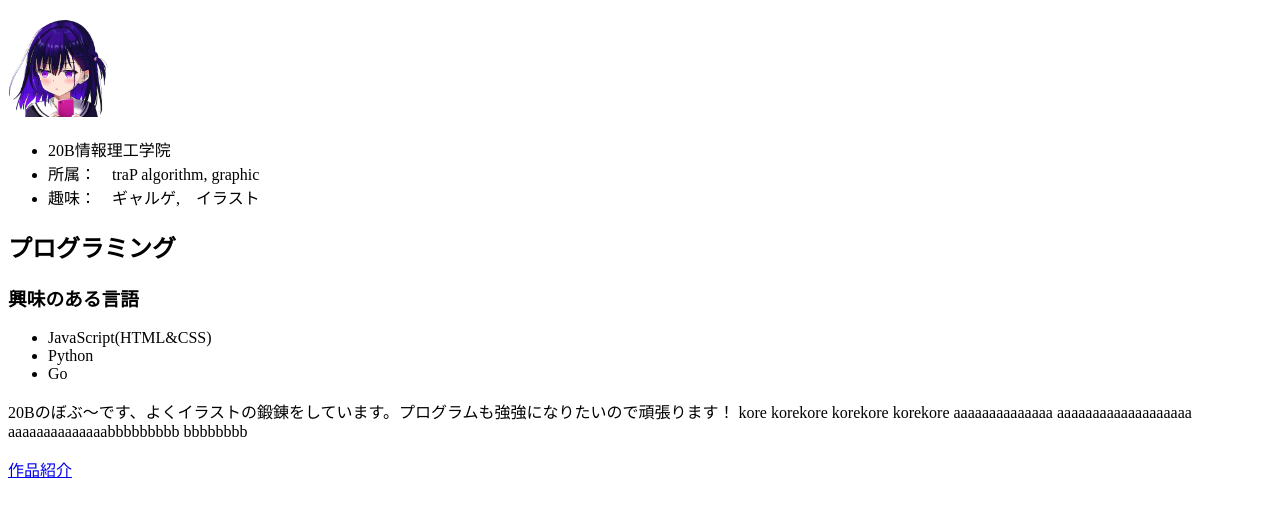
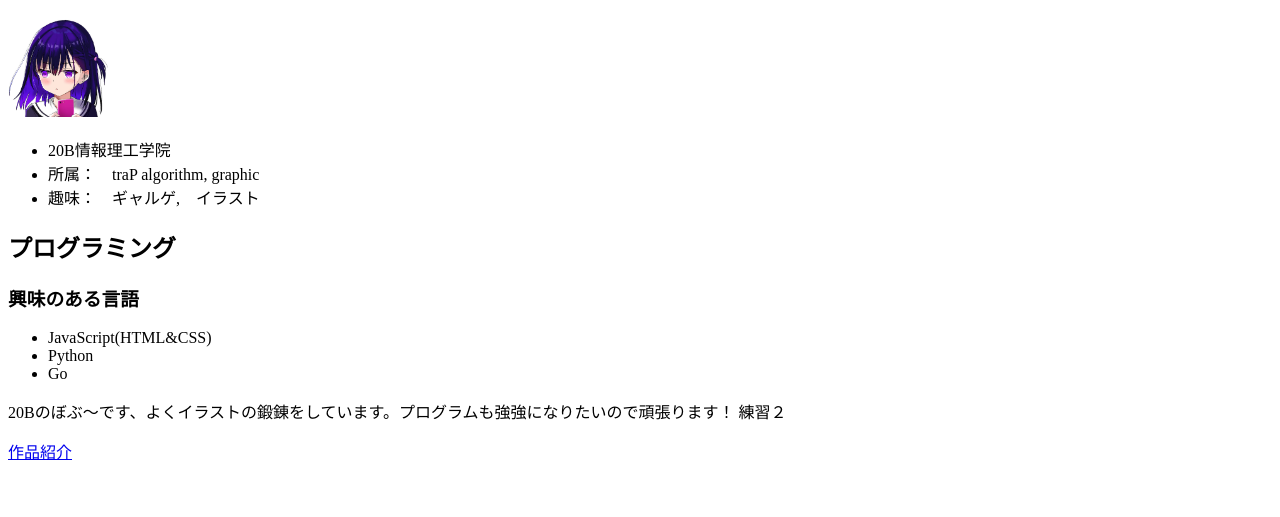
Before and after one commit to takuya-13068/takuya-13068.github.io, a plain HTML site: page index.html in a window 1280 px wide. Shown: the part 127-644 px from the top of the page. Drawn offline with Linux system fonts and the light colour scheme.

Commit message:
:bug: 練習2個目で修正した

```diff
--- a/index.html
+++ b/index.html
@@ -28,17 +28,7 @@
     <div>
         <p>
             20Bのぼぶ〜です、よくイラストの鍛錬をしています。プログラムも強強になりたいので頑張ります！
-            kore
-            korekore
-            korekore
-            korekore
-            aaaaaaaaaaaaaa
-            aaaaaaaaaaaaaaaaaaa
-            aaaaaaaaaaaaaabbbbbbbbb
-
-
-
-            bbbbbbbb
+            練習２
         </p>
         <p>
             <a href="./works/index.html">作品紹介</a>
```
